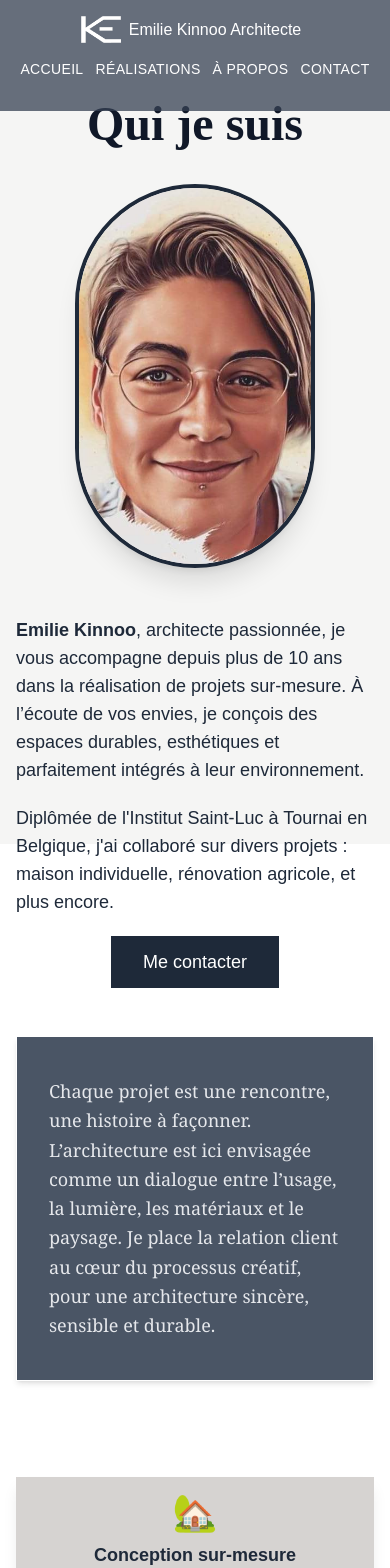
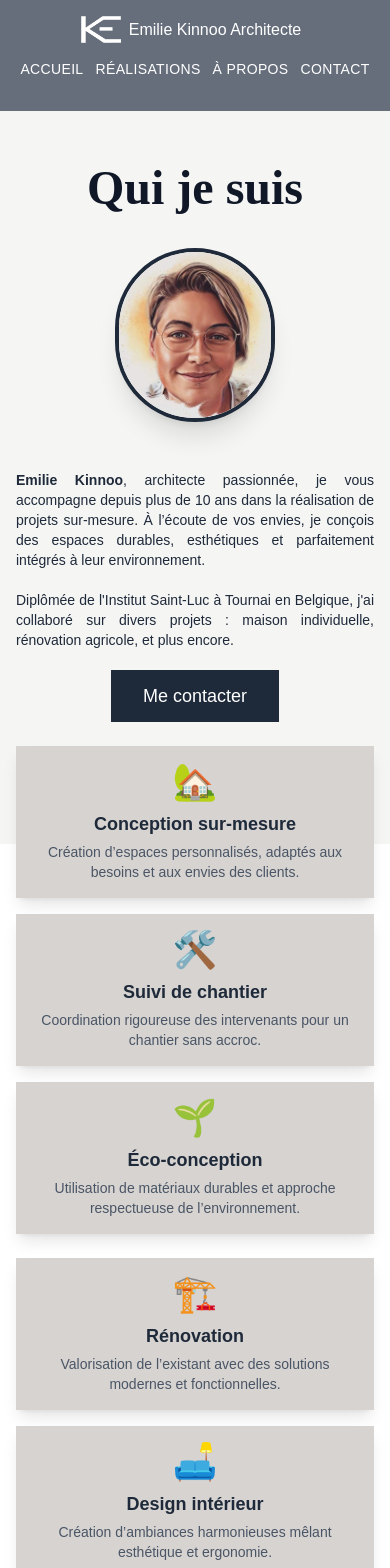
Before and after one commit to KevinDq/EK-Archi, a Next.js app: page /about in a window 390 px wide. Shown: the top 1568 px of the page. Built offline with nearby package versions, Linux system fonts and the light colour scheme; a web font is replaced by a local one.

Commit message:
Update page.tsx

```diff
--- a/app/about/page.tsx
+++ b/app/about/page.tsx
@@ -4,12 +4,12 @@ import Link from "next/link";
 export default function AboutPage() {
   return (
     <main className="text-gray-800 h-screen w-screen bg-stone-100 py-16 px-4 flex flex-col gap-6 bg-repeat lg:flex-row xl:items-center">
-      <section className="max-w-4xl mx-auto animate-fade-in-up mt-4 lg:order-2">
+      <section className="max-w-4xl mx-auto animate-fade-in-up mt-20 sm:mt-4 lg:order-2">
         <h1 className="text-5xl font-semibold text-center mb-9 mt-5 font-leah text-gray-900">
           Qui je suis
         </h1>
-        <article className="flex flex-col xl:flex-row items-center gap-12 mb-12">
-          <div className="w-60 h-96 flex justify-center rounded-full shadow-xl  border-4 border overflow-hidden ">
+        <article className="flex flex-col xl:flex-row items-center gap-12 sm:mb-12">
+          <div className="w-40 sm:w-60 sm:h-96 flex justify-center rounded-full shadow-xl  border-4 border overflow-hidden ">
             <Image
               src="/images/portrait.jpg"
               alt="Portrait de l'architecte"
@@ -18,7 +18,7 @@ export default function AboutPage() {
               className="object-cover w-full hover:scale-105 transition duration-300"
             />
           </div>
-          <div className="w-full lg:w-2/3 space-y-5 text-lg flex flex-col items-center">
+          <div className="w-full lg:w-2/3 space-y-5 text-sm sm:text-md sm:text-lg flex flex-col items-center text-justify">
             <p>
               <strong>Emilie Kinnoo</strong>, architecte passionnée, je vous accompagne
               depuis plus de 10 ans dans la réalisation de projets sur-mesure.
@@ -37,8 +37,8 @@ export default function AboutPage() {
             </Link>
           </div>
         </article>
-        <article className="shadow-md px-8 py-10 mb-10 bg-gray-600 forced-border">
-          <p className="text-gray-200 text-lg leading-relaxed font-serif">
+        <article className="hidden sm:block shadow-md p-3 sm:px-8 sm:py-10 mb-10 bg-gray-600 forced-border">
+          <p className="text-gray-200 text-sm sm:text-lg leading-relaxed font-serif">
             Chaque projet est une rencontre, une histoire à façonner.
             L’architecture est ici envisagée comme un dialogue entre l’usage, la
             lumière, les matériaux et le paysage. Je place la relation client
@@ -48,7 +48,7 @@ export default function AboutPage() {
         </article>
 
       </section>
-      <section className="flex justify-center animate-fade-in-up mt-8 xl:w-1/3">
+      <section className="flex justify-center animate-fade-in-up sm:mt-8 xl:w-1/3">
           <article className="flex flex-col space-y-4 text-center">
             <div className="bg-stone-300 p-4 shadow-lg hover:shadow-2xl transition duration-300 hover:translate-x-4">
               <div className="text-4xl mb-2">🏡</div>
@@ -67,7 +67,7 @@ export default function AboutPage() {
             </div>
           </article>
       </section>
-      <section className="flex justify-center animate-fade-in-up mt-6 lg:order-3 xl:w-1/3">
+      <section className="flex justify-center animate-fade-in-up sm:mt-6 lg:order-3 xl:w-1/3">
         <article className="flex flex-col space-y-4 text-center">
           <div className="bg-stone-300 p-4 shadow-lg hover:shadow-2xl transition duration-300 hover:-translate-x-4">
             <div className="text-4xl mb-2">🏗️</div>
```
